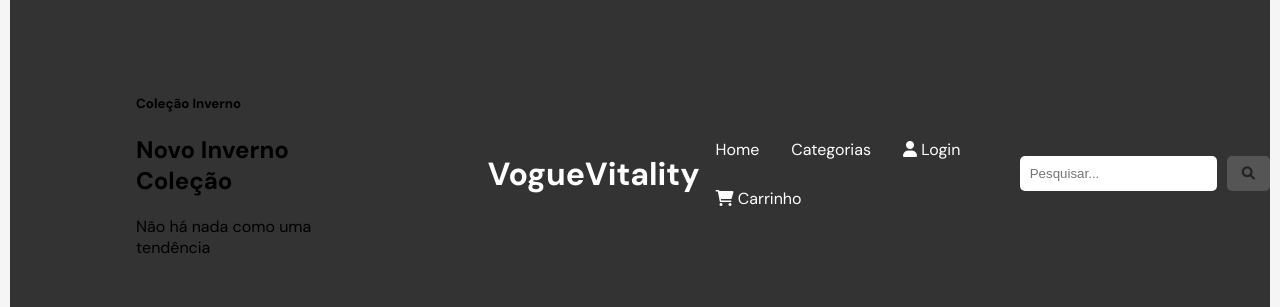
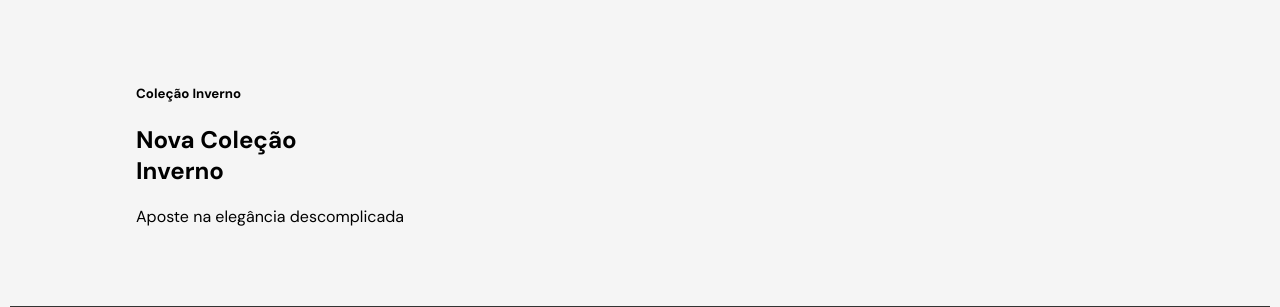
Before and after one commit to PiazzaroloPedro/JPCJ, a Django app: template loja/templates/index.html in a window 1280 px wide. Shown: the top 307 px of the page. Run offline with Django 5.2, Linux system fonts and the light colour scheme; the template is opened without the code that fills it, so the values that code supplies are empty.

Commit message:
Update index.html

```diff
--- a/loja/templates/index.html
+++ b/loja/templates/index.html
@@ -18,14 +18,15 @@
 </head>
 <body>
 
-<header>
     <section class="mainhome">
         <div class="main-text">
             <h5>Coleção Inverno</h5>
-            <h1>Novo Inverno <br>Coleção</h1>
-            <p>Não há nada como uma tendência</p>
+            <h1>Nova Coleção <br>Inverno</h1>
+            <p>Aposte na elegância descomplicada</p>
         </div>
     </section>
+
+<header>
 
     <div class="logo">
         <h1>VogueVitality</h1>
```
